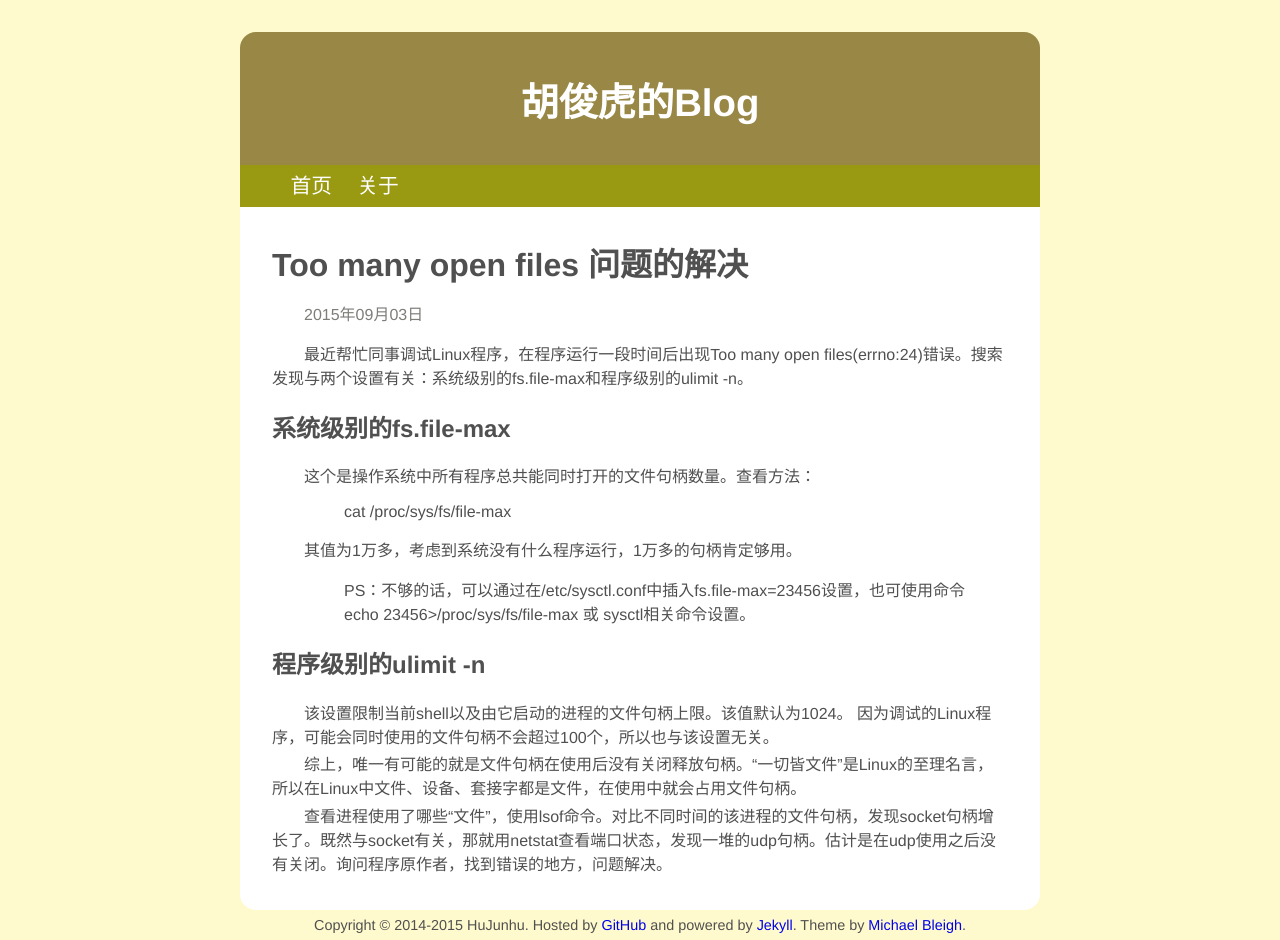
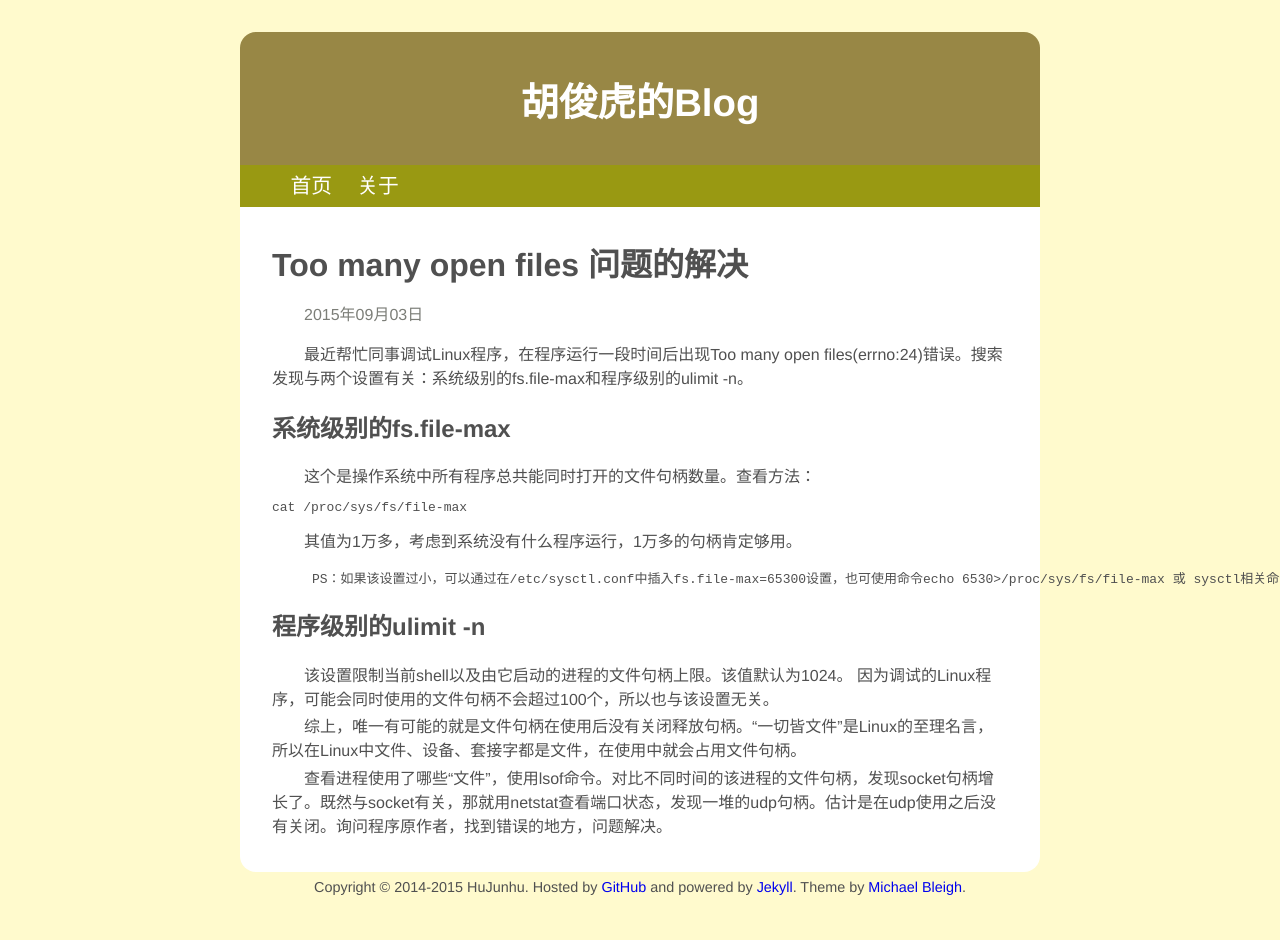
Before and after one commit to hujunhu/hujunhu.github.io, a Jekyll site: the page built from _posts/2015-09-03-too-many-open-files.md, in a window 1280 px wide. Built offline with Jekyll 4.4.1, drawn with Linux system fonts in a browser that asks for light colours.

Commit message:
blog 'Too many open files' update

````diff
--- a/_posts/2015-09-03-too-many-open-files.md
+++ b/_posts/2015-09-03-too-many-open-files.md
@@ -7,18 +7,19 @@ title: Too many open files 问题的解决
 ## 系统级别的fs.file-max
 
 这个是操作系统中所有程序总共能同时打开的文件句柄数量。查看方法：
-
-> cat /proc/sys/fs/file-max
-
+```
+cat /proc/sys/fs/file-max
+```
 其值为1万多，考虑到系统没有什么程序运行，1万多的句柄肯定够用。
 
-> PS：不够的话，可以通过在/etc/sysctl.conf中插入fs.file-max=23456设置，也可使用命令echo 23456>/proc/sys/fs/file-max 或 sysctl相关命令设置。
+>	PS：如果该设置过小，可以通过在/etc/sysctl.conf中插入fs.file-max=65300设置，也可使用命令echo 6530>/proc/sys/fs/file-max 或 sysctl相关命令设置。
 
 ## 程序级别的ulimit -n
 
 该设置限制当前shell以及由它启动的进程的文件句柄上限。该值默认为1024。
 因为调试的Linux程序，可能会同时使用的文件句柄不会超过100个，所以也与该设置无关。
 
+
 综上，唯一有可能的就是文件句柄在使用后没有关闭释放句柄。“一切皆文件”是Linux的至理名言，所以在Linux中文件、设备、套接字都是文件，在使用中就会占用文件句柄。
 
 查看进程使用了哪些“文件”，使用lsof命令。对比不同时间的该进程的文件句柄，发现socket句柄增长了。既然与socket有关，那就用netstat查看端口状态，发现一堆的udp句柄。估计是在udp使用之后没有关闭。询问程序原作者，找到错误的地方，问题解决。
````
